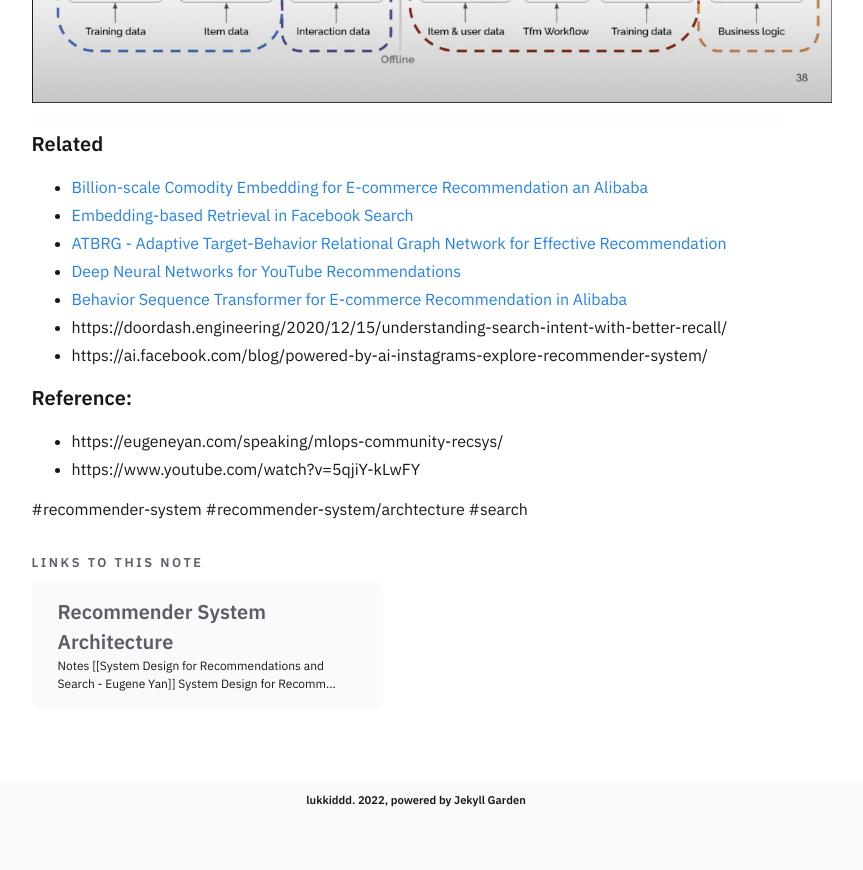
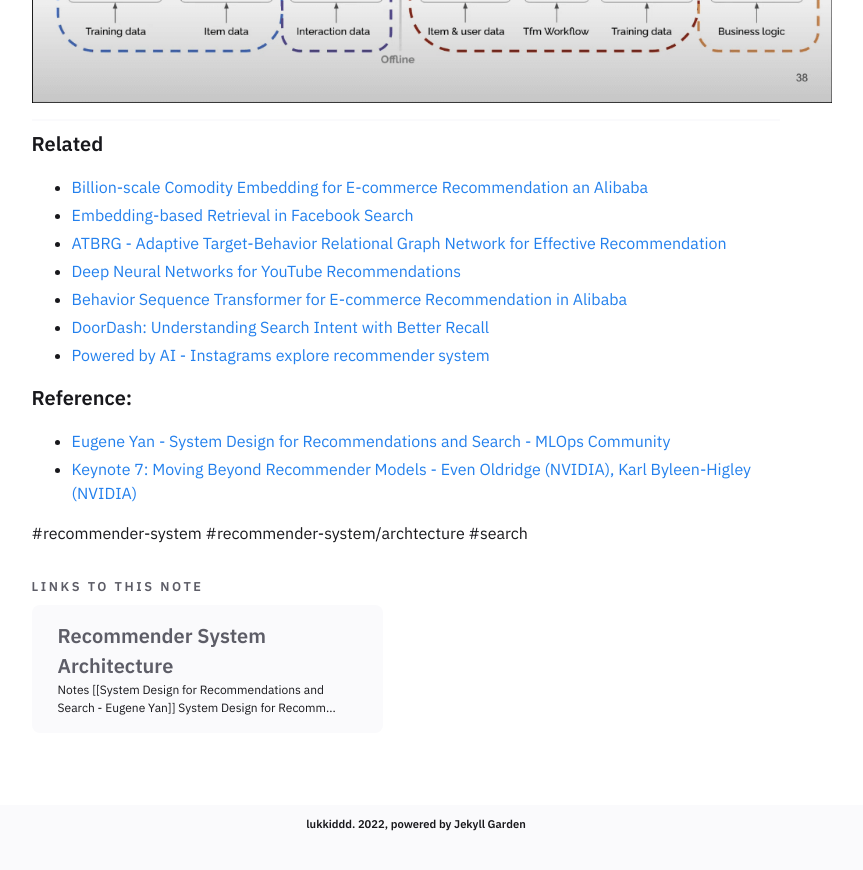
Before and after one commit to lukkiddd/lukkiddd.github.io, a Jekyll site: the page built from _notes/Public/System Design for Recommendations and Search - Eugene Yan.md, in a window 1280 px wide and 900 px high, scrolled down 6608 px. Shown: the top 870 px of the window, without its empty margins (234-1097 px from the left). Built offline with Jekyll 4.4.1, drawn with Linux system fonts in a browser that asks for light colours.

Commit message:
Update links on System Design for Recommendations and Search

```diff
--- a/_notes/Public/System Design for Recommendations and Search - Eugene Yan.md
+++ b/_notes/Public/System Design for Recommendations and Search - Eugene Yan.md
@@ -81,12 +81,12 @@ date : 24-01-2022
 - [[ATBRG - Adaptive Target-Behavior Relational Graph Network for Effective Recommendation]]
 - [[Deep Neural Networks for YouTube Recommendations]]
 - [[Behavior Sequence Transformer for E-commerce Recommendation in Alibaba]]
-- https://doordash.engineering/2020/12/15/understanding-search-intent-with-better-recall/
-- https://ai.facebook.com/blog/powered-by-ai-instagrams-explore-recommender-system/
+- [DoorDash: Understanding Search Intent with Better Recall](https://doordash.engineering/2020/12/15/understanding-search-intent-with-better-recall/)
+- [Powered by AI - Instagrams explore recommender system](https://ai.facebook.com/blog/powered-by-ai-instagrams-explore-recommender-system/)
 
 #### Reference:
-- https://eugeneyan.com/speaking/mlops-community-recsys/
-- https://www.youtube.com/watch?v=5qjiY-kLwFY
+- [Eugene Yan - System Design for Recommendations and Search - MLOps Community](https://eugeneyan.com/speaking/mlops-community-recsys/)
+- [Keynote 7: Moving Beyond Recommender Models - Even Oldridge (NVIDIA), Karl Byleen-Higley (NVIDIA)](https://www.youtube.com/watch?v=5qjiY-kLwFY)
 
 
 #recommender-system #recommender-system/archtecture #search
```
